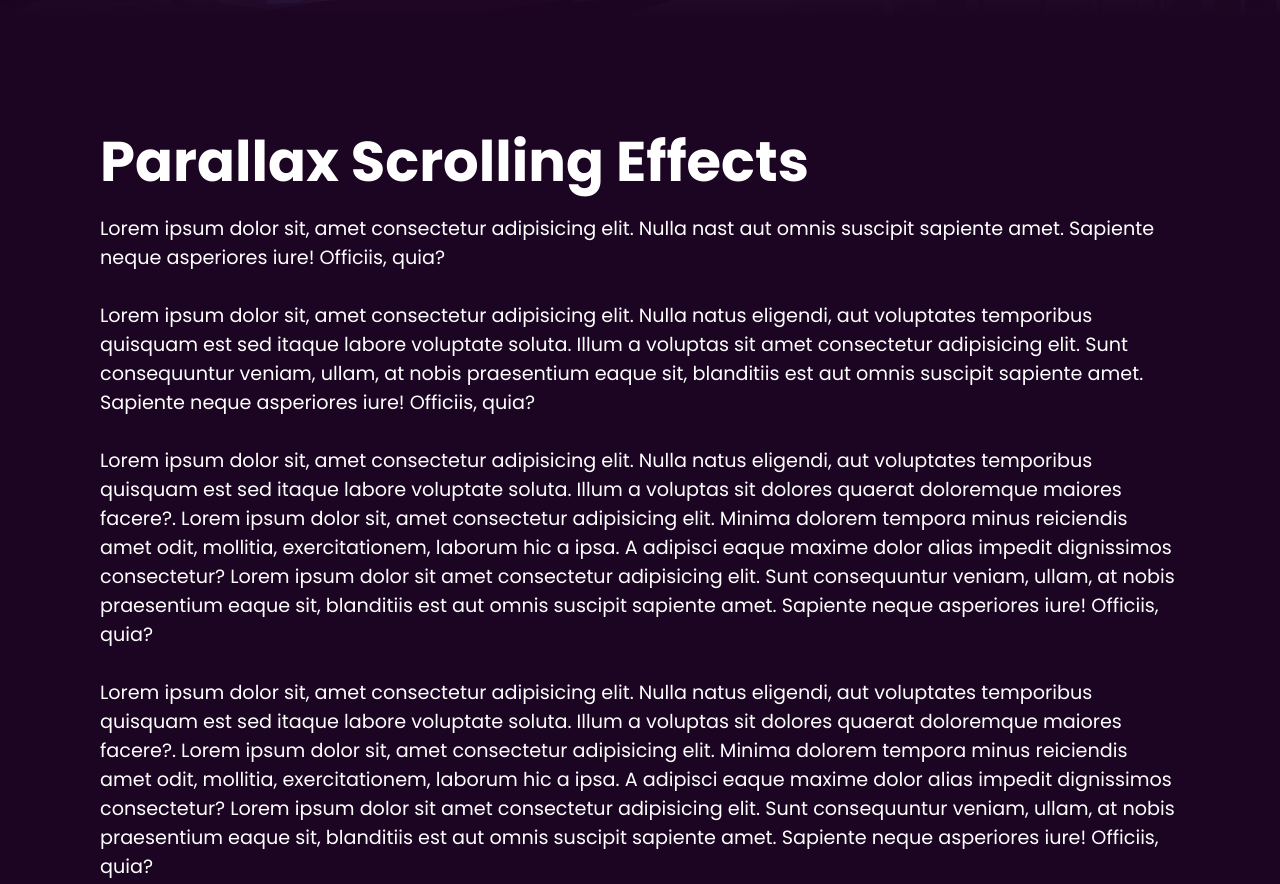
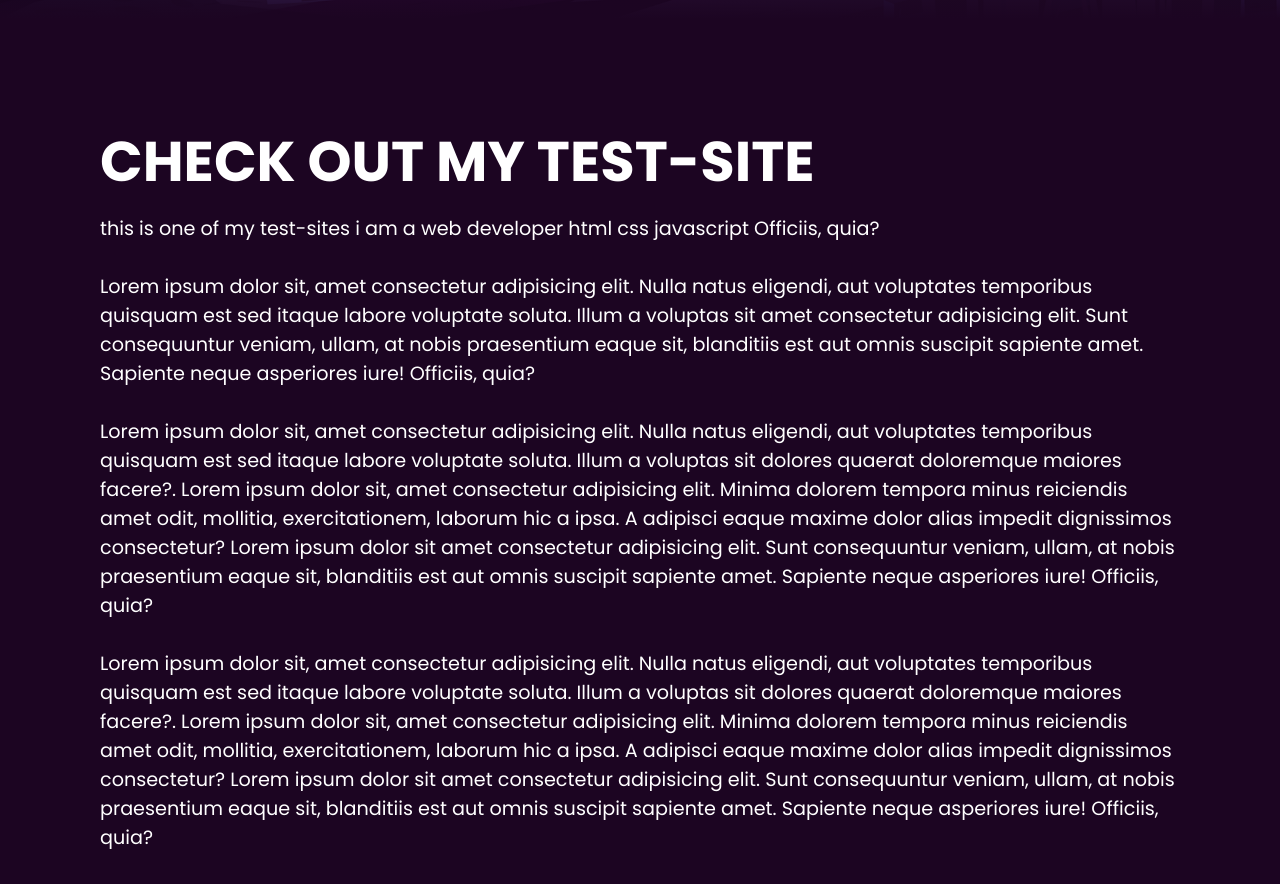
Before and after one commit to J0rgeR1vas/test-moon, a plain HTML site: page index.html in a window 1280 px wide. Shown: the part 781-1665 px from the top of the page. Drawn offline with Linux system fonts and the light colour scheme.

Commit message:
Update index.html

```diff
--- a/index.html
+++ b/index.html
@@ -26,10 +26,8 @@
     <img src="images/mountains_front.png" id="mountains_front">
   </section>
   <div class="sec" id="sec">
-    <h2>Parallax Scrolling Effects</h2>
-    <p>Lorem ipsum dolor sit, amet consectetur adipisicing elit. Nulla
-      nast aut
-       omnis suscipit sapiente amet. Sapiente neque asperiores iure!
+    <h2>CHECK OUT MY TEST-SITE</h2>
+    <p>this is one of my test-sites i am a web developer html css javascript
        Officiis, quia?<br><br>Lorem ipsum dolor sit, amet consectetur
        adipisicing elit. Nulla natus eligendi, aut voluptates temporibus
        quisquam est sed itaque labore voluptate soluta. Illum a voluptas
```
